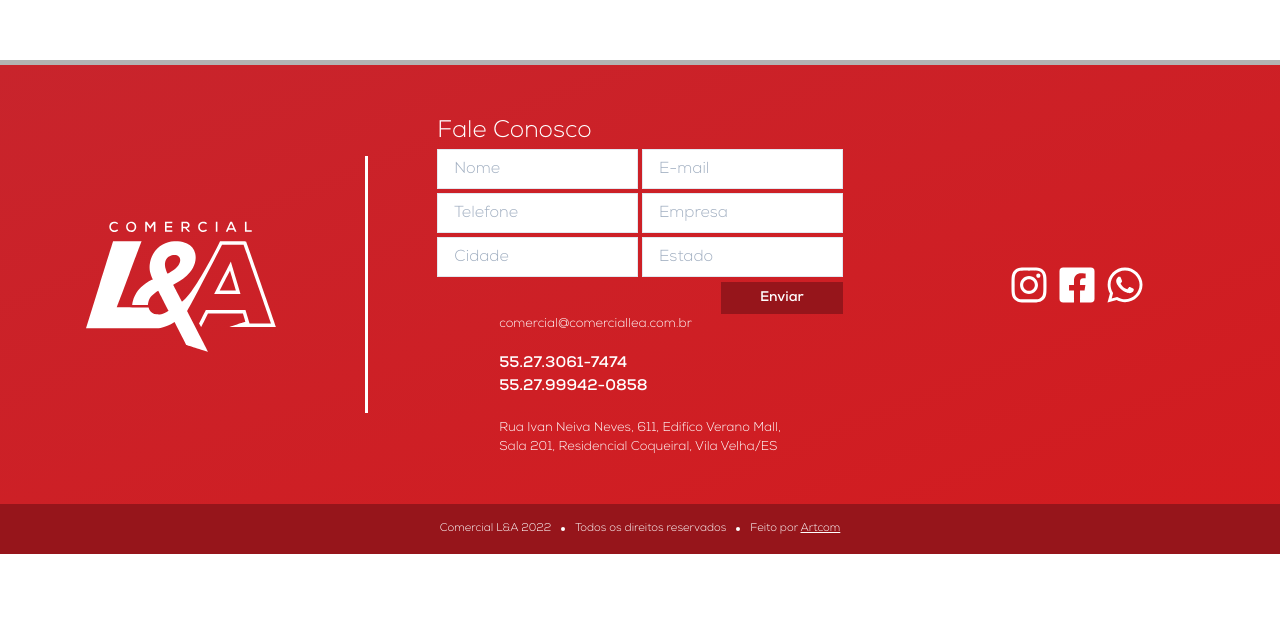
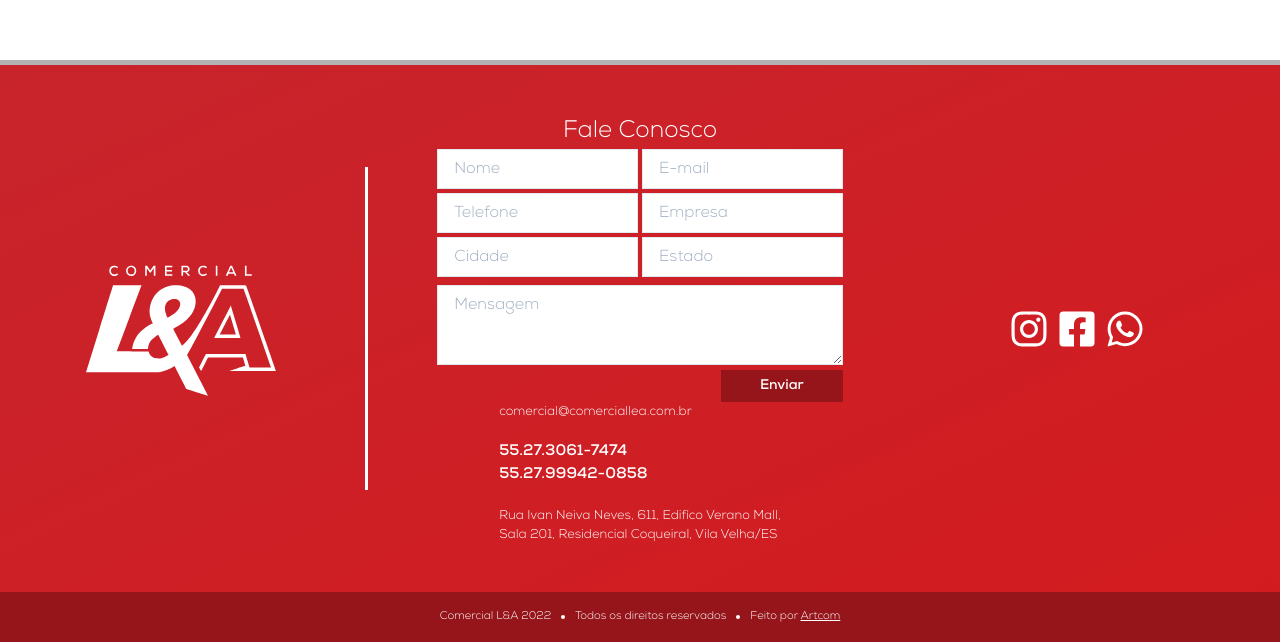
Before and after one commit to GustavoGomesDias/la-comercial, a Next.js app: page / in a window 1280 px wide. Shown: the part 2394-3036 px from the top of the page. Before the commit the page ends 2948 px from the top, so only its background shows below. Built offline with nearby package versions, Linux system fonts and the light colour scheme.

Commit message:
fear: add text area for email message

```diff
--- a/src/components/Footer/Footer.tsx
+++ b/src/components/Footer/Footer.tsx
@@ -1,5 +1,5 @@
 import React, { useState } from 'react';
-import { Box, Button, chakra, Flex, Grid, HStack, Image, Link, Text, useMediaQuery } from '@chakra-ui/react';
+import { Box, Button, chakra, Flex, FormControl, FormLabel, Grid, HStack, Image, Link, Text, Textarea, useMediaQuery } from '@chakra-ui/react';
 import { InputControl } from '../Form/InputControl';
 import { Icons } from '..';
 import { FaFacebookSquare, FaInstagram, FaWhatsapp } from 'react-icons/fa';
@@ -41,7 +41,7 @@ export const Footer = (): JSX.Element => {
         </Flex>
         <Box padding={isSmallScreen ? "1em" : "none"}>
           <form>
-            <chakra.h2 color="#fff" fontSize="24px">Fale Conosco</chakra.h2>
+            <chakra.h2 color="#fff" fontSize="24px" textAlign="center">Fale Conosco</chakra.h2>
             <Grid templateColumns='repeat(2, 1fr)' gap={1}>
               <InputControl id='name' label='Nome' onChangehandle={setName} placeholder='Nome' />
               <InputControl id='name' label='E-mail' onChangehandle={setName} placeholder='E-mail' />
@@ -50,6 +50,22 @@ export const Footer = (): JSX.Element => {
               <InputControl id='name' label='Cidade' onChangehandle={setName} placeholder='Cidade' />
               <InputControl id='name' label='Estado' onChangehandle={setName} placeholder='Estado' />
             </Grid>
+
+            <FormControl
+              id='message'
+              isRequired
+              w="100%"
+              mt={2}
+            >
+              <FormLabel display="none">Mensagem</FormLabel>
+              <Textarea
+                bg="#fff"
+                borderRadius="none"
+                placeholder="Mensagem"
+              />
+            </FormControl>
+
+
 
             <Flex w="100%" justifyContent="flex-end" mt="5px">
               <Button
@@ -107,7 +123,7 @@ export const Footer = (): JSX.Element => {
         <Text color="#fff" textAlign="center" my="auto" fontSize={isSmallScreen ? "0.5em" : "0.7em"}>Todos os direitos reservados</Text> <Circle />
         <Text color="#fff" textAlign="center" my="auto" fontSize={isSmallScreen ? "0.5em" : "0.7em"}>
           Feito por <Link href='https://www.artcom.com.br' isExternal textDecor="underline">Artcom</Link>
-          </Text>
+        </Text>
       </Flex>
     </Flex>
   );
```
